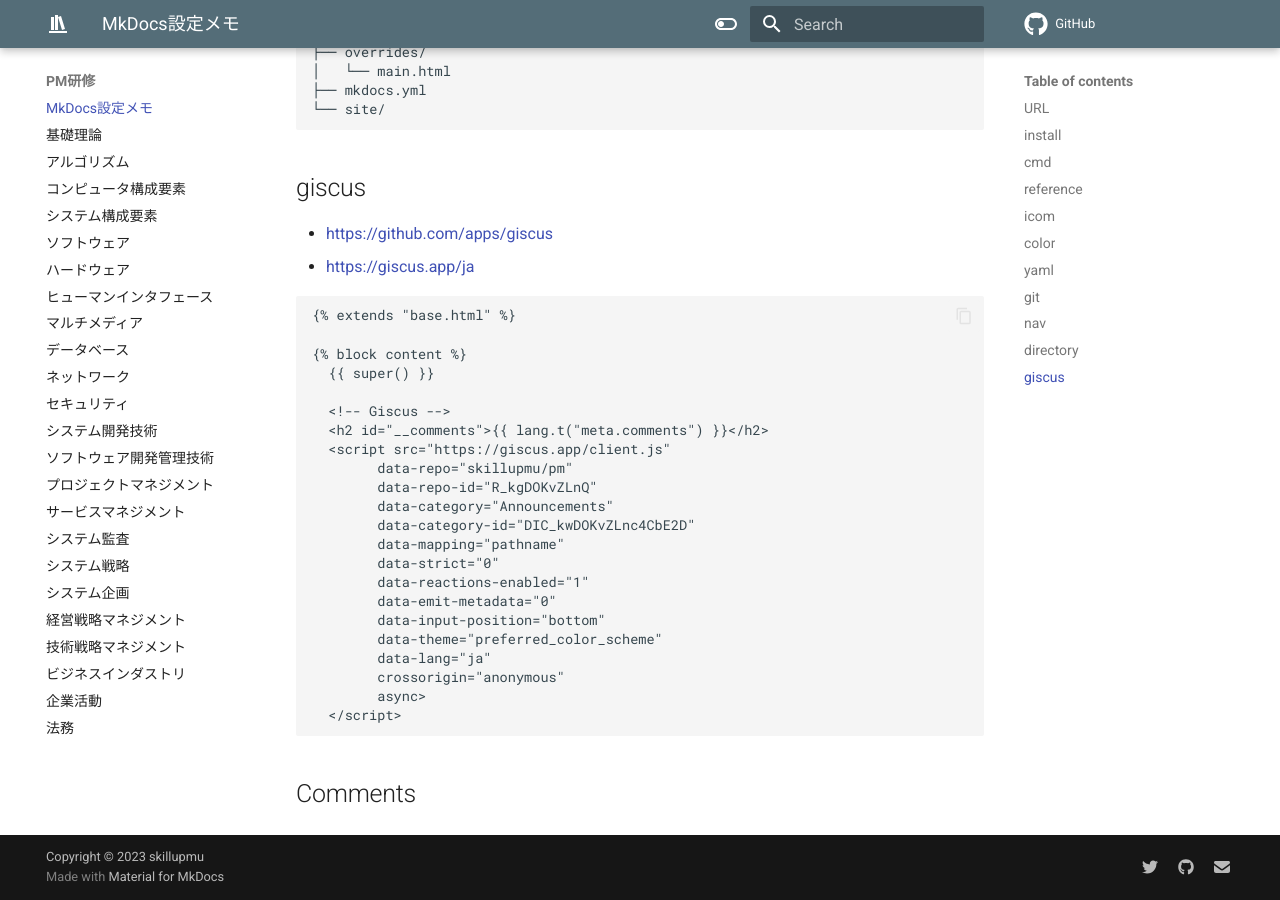
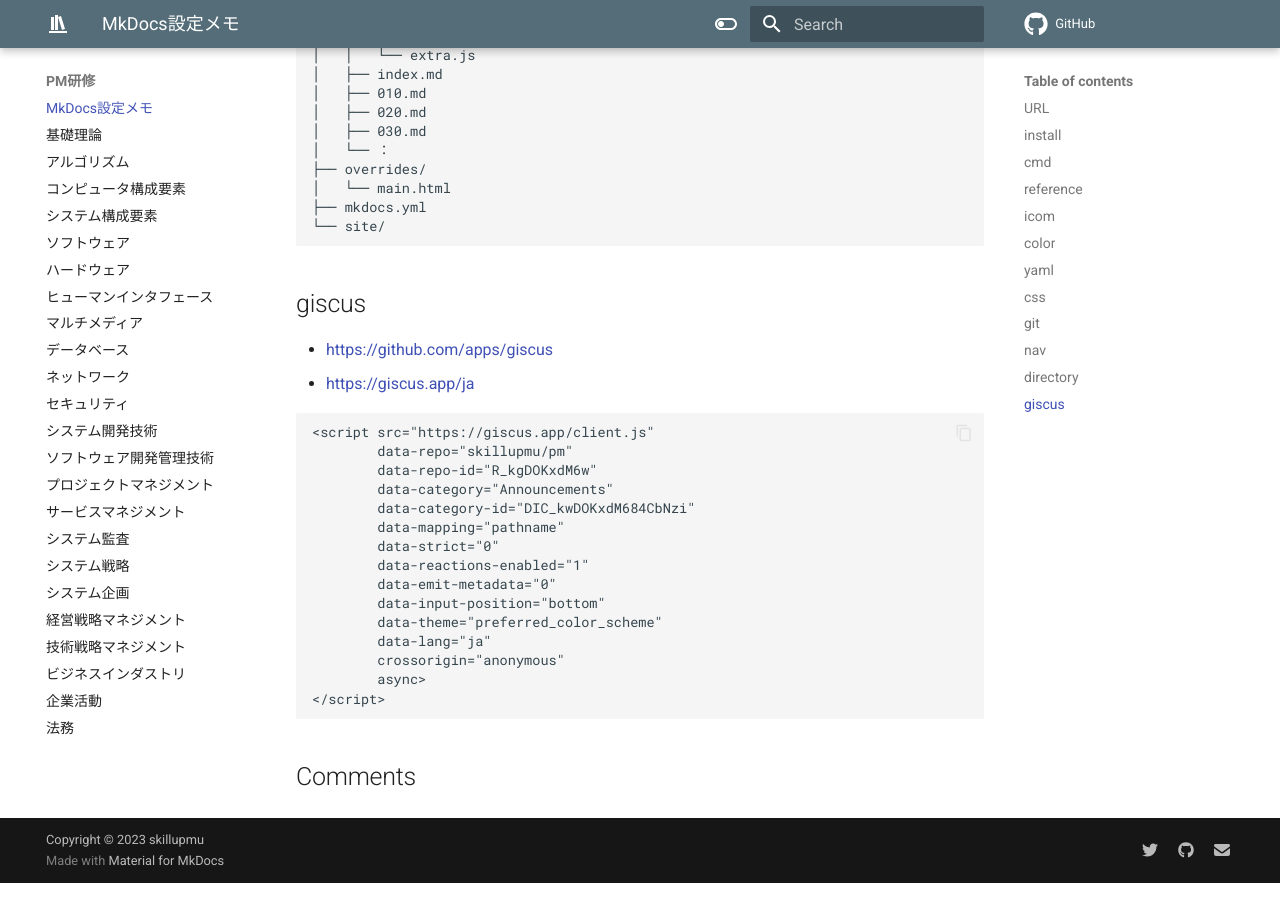
Before and after one commit to skillupmu/pm, an MkDocs documentation site: the page built from docs/index.md, in a window 1280 px wide and 900 px high, scrolled down 2409 px. Built offline with MkDocs 1.6.1 and Material for MkDocs 9.7.7, drawn with Linux system fonts in a browser that asks for light colours; comment, search, counter and statistics services are not loaded.

Commit message:
Add files via upload

````diff
--- a/docs/index.md
+++ b/docs/index.md
@@ -51,9 +51,14 @@
 
 ## yaml
 
- - [本サイトのyaml]()
+ - [本サイトのyaml](https://github.com/skillupmu/pm/blob/main/docs/assets/extra.css)
  - [Material for MkDocs公式のyaml](https://github.com/squidfunk/mkdocs-material/blob/master/mkdocs.yml)
  - [PyMdown Extensions Documentation公式のyaml](https://github.com/facelessuser/pymdown-extensions/blob/main/mkdocs.yml)
+
+
+## css
+
+ - [本サイトのcss](https://github.com/skillupmu/pm/blob/main/mkdocs.yml)
 
 
 ## git
@@ -108,18 +113,11 @@
   - https://giscus.app/ja
 
 ```
-{% extends "base.html" %}
-
-{% block content %}
-  {{ super() }}
-
-  <!-- Giscus -->
-  <h2 id="__comments">{{ lang.t("meta.comments") }}</h2>
-  <script src="https://giscus.app/client.js"
+<script src="https://giscus.app/client.js"
         data-repo="skillupmu/pm"
-        data-repo-id="R_kgDOKvZLnQ"
+        data-repo-id="R_kgDOKxdM6w"
         data-category="Announcements"
-        data-category-id="DIC_kwDOKvZLnc4CbE2D"
+        data-category-id="DIC_kwDOKxdM684CbNzi"
         data-mapping="pathname"
         data-strict="0"
         data-reactions-enabled="1"
@@ -129,6 +127,6 @@
         data-lang="ja"
         crossorigin="anonymous"
         async>
-  </script>
+</script>
 
 ```
````
